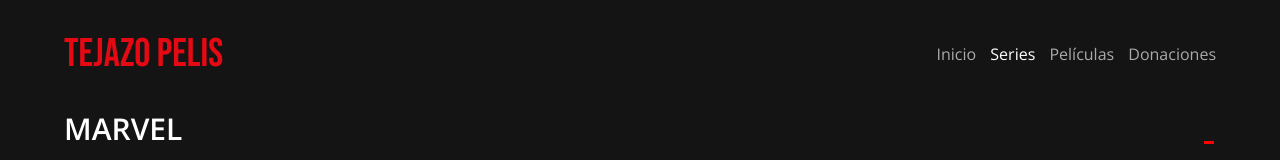
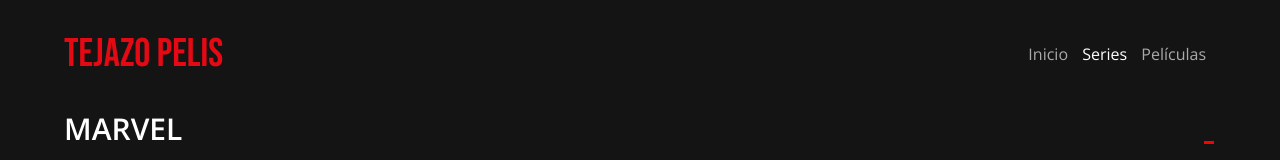
Before and after one commit to flaviocoulleri/TejazoPelis, a plain HTML site: page series.html in a window 1280 px wide. Shown: the top 160 px of the page. Drawn offline with nearby package versions, Linux system fonts and the light colour scheme.

Commit message:
Update series.html

```diff
--- a/series.html
+++ b/series.html
@@ -23,7 +23,6 @@
 		<a href="index.html" >Inicio</a>
 		<a href="#" class="activo">Series</a>
 		<a href="peliculas.html">Películas</a>
-		<a href="#">Donaciones</a>
 	</nav>
 </div>
 </header>
```
